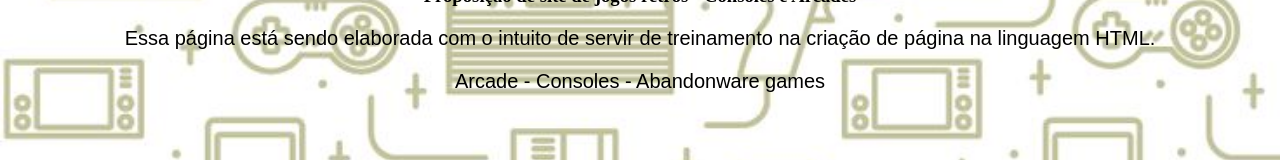
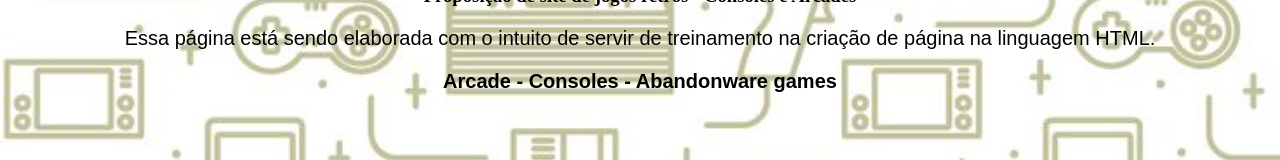
Before and after one commit to profcesarPC/Turma-N, a plain HTML site: page index.html in a window 1280 px wide. Shown: the part 142-302 px from the top of the page. Drawn offline with Linux system fonts and the light colour scheme.

Commit message:
Update index.html

```diff
--- a/index.html
+++ b/index.html
@@ -17,7 +17,7 @@
     <p>Essa página está sendo elaborada com o intuito de servir de treinamento na criação de página na linguagem
     HTML.  </p>
 
-    <p>Arcade - Consoles - Abandonware games</p>
+    <p><strong>Arcade - Consoles - Abandonware games</strong></p>
 </body>
 
 
```
